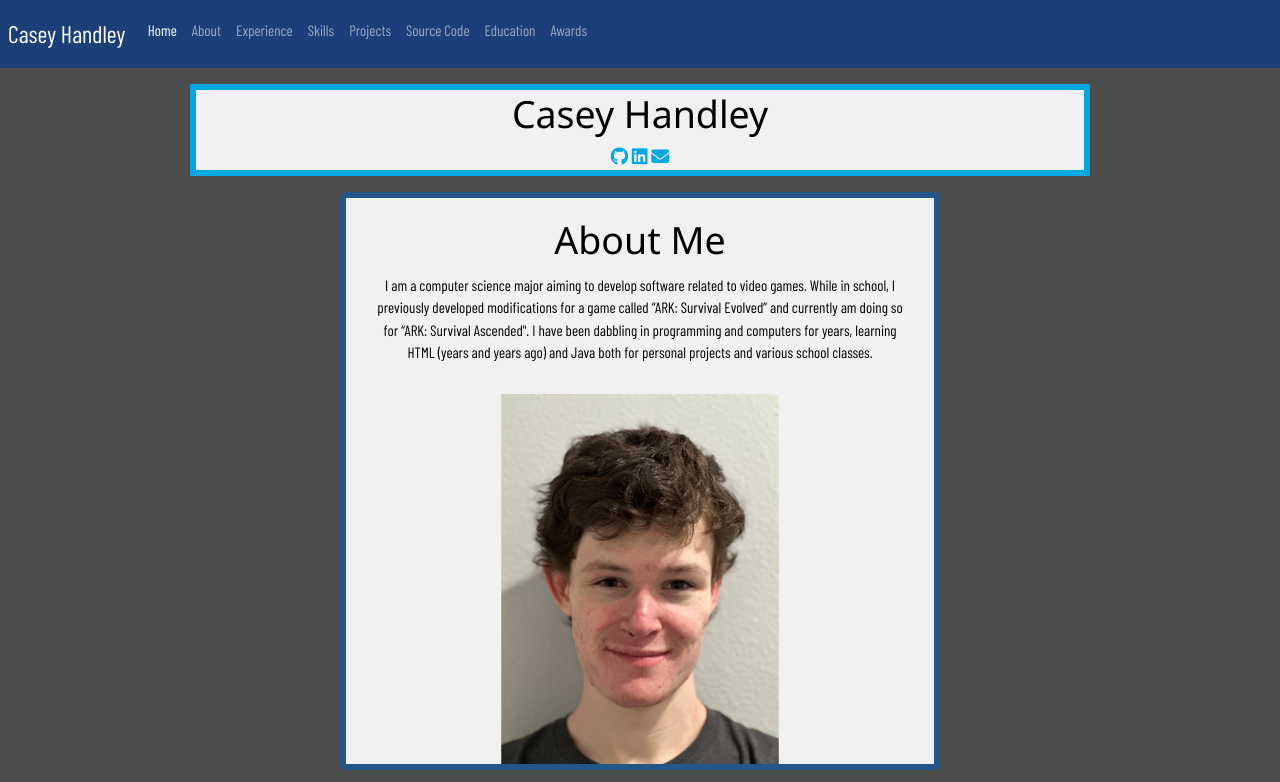
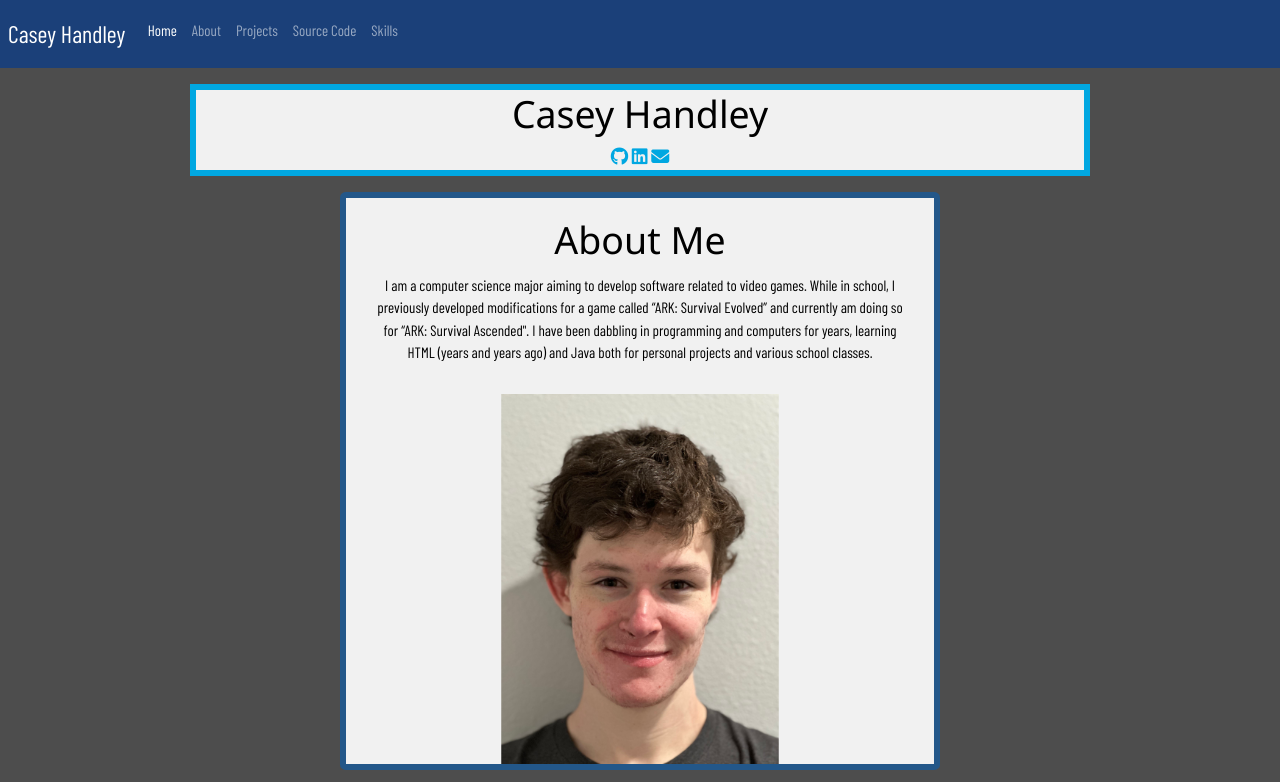
Before and after one commit to caseyHandleyOSU/caseyHandleyOSU.github.io, a website: page index.html in a window 1280 px wide. Shown: the top 782 px of the page. Drawn offline with nearby package versions, Linux system fonts and the light colour scheme; a web font is replaced by a local one.

Commit message:
Remove unused members from navbar

```diff
--- a/index.html
+++ b/index.html
@@ -23,12 +23,12 @@
                         <a class="navbar-brand font-effect-fire-animation w3-xlarge" href="#">Casey Handley</a>
                         <a class="nav-link active" aria-current="page" href="#">Home</a>
                         <a class="nav-link" aria-current="page" href="#about">About</a>
-                        <a class="nav-link" aria-current="page" href="#experience">Experience</a>
-                        <a class="nav-link" aria-current="page"href="#skills">Skills</a>
+                        <!-- <a class="nav-link" aria-current="page" href="#experience">Experience</a> -->
                         <a class="nav-link" href="#projects">Projects</a>
                         <a class="nav-link" href="#source">Source Code</a>
-                        <a class="nav-link" href="#education">Education</a>
-                        <a class="nav-link" href="#awards">Awards</a>
+                        <a class="nav-link" aria-current="page"href="#skills">Skills</a>
+                        <!-- <a class="nav-link" href="#education">Education</a> -->
+                        <!-- <a class="nav-link" href="#awards">Awards</a> -->
                     </div>
                 </div>
             </div>
```
